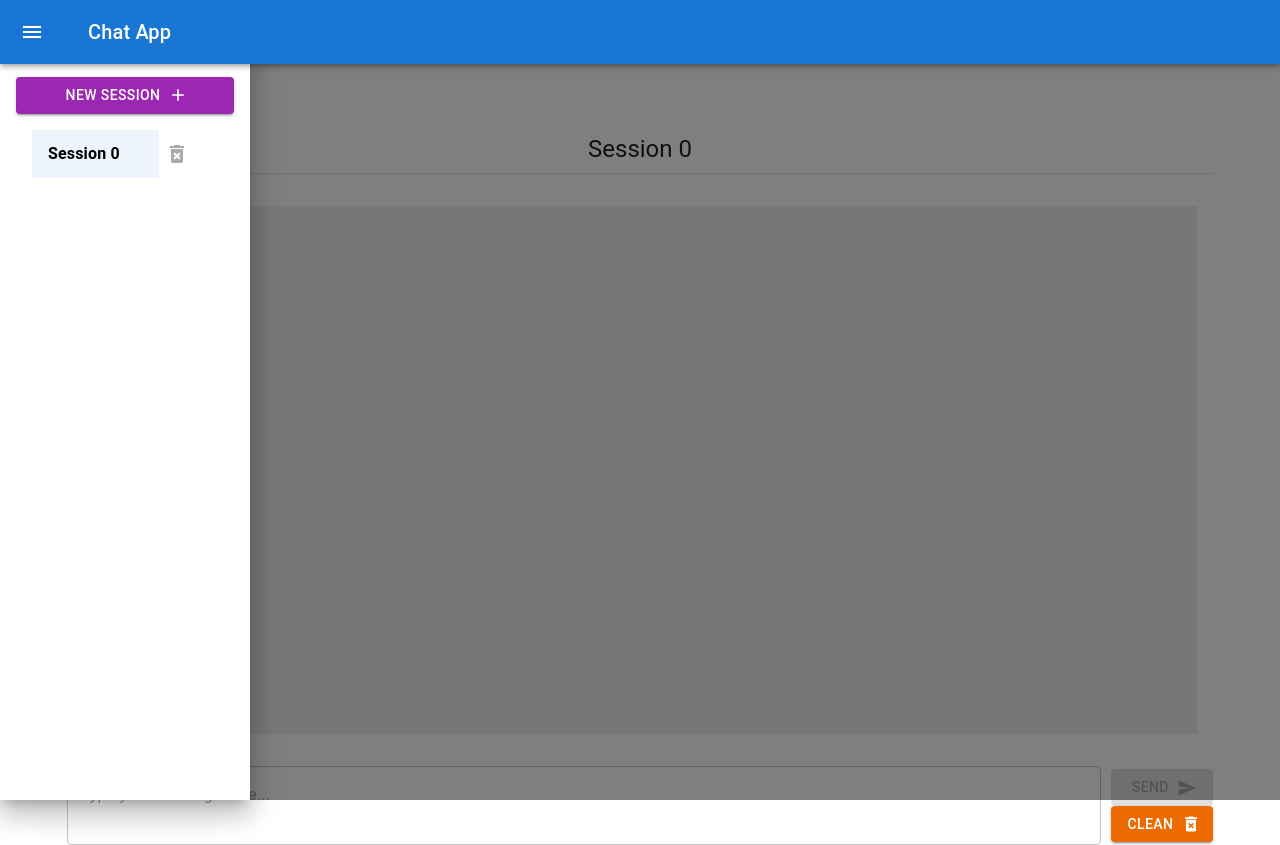
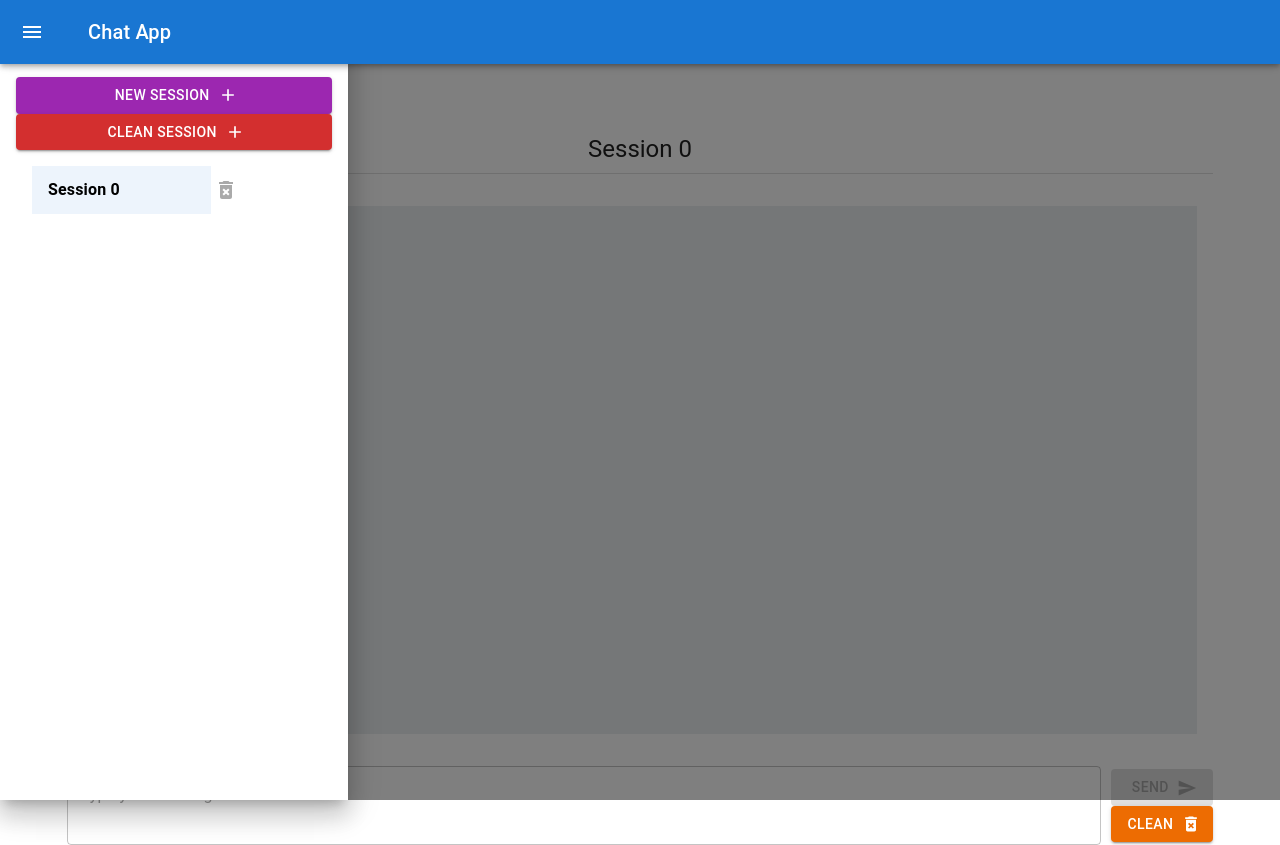
Before and after one commit to averitas/openaiproxybackend, a Next.js app in the folder openaiproxywebsite/: page /chat_app in a window 1280 px wide. Both pictures are taken after a click on the button "open drawer". Built offline with nearby package versions, Linux system fonts and the light colour scheme.

Commit message:
update (#4)
Co-authored-by: Sicheng Liu <sichengliu@microsoft.com>

```diff
--- a/openaiproxywebsite/components/side_panel.tsx
+++ b/openaiproxywebsite/components/side_panel.tsx
@@ -12,9 +12,10 @@ type Props = {
   setActiveSession: (session: Session) => void;
   newSession: () => void
   refreshData: () => void
+  cleanSession: () => void
 };
 
-const SidePanel: React.FC<Props> = ({ sessions, setSessions, activeSession, setActiveSession, newSession, refreshData }) => {
+const SidePanel: React.FC<Props> = ({ sessions, setSessions, activeSession, setActiveSession, newSession, cleanSession, refreshData }) => {
   useEffect(() => {
     return () => {
       refreshData()
@@ -45,6 +46,16 @@ const SidePanel: React.FC<Props> = ({ sessions, setSessions, activeSession, setA
       >
         New session
       </Button>
+      <Button
+        disabled={sessions.length > 8}
+        variant='contained'
+        color='error'
+        onClick={cleanSession}
+        endIcon={<AddIcon />}
+        style={{ width: "100%" }}
+      >
+        Clean session
+      </Button>
       <List>
         {sessions.map((session) => (
           <ListItem key={session.name} style={{display: 'flex', flexDirection: 'row'}}>
@@ -55,7 +66,7 @@ const SidePanel: React.FC<Props> = ({ sessions, setSessions, activeSession, setA
               </ListItemText>
             </ListItemButton>
             <ListItemButton disabled={sessions.length === 1} color='inherit'
-              onClick={event => onDeleteSession(event, session.name)} style={{ padding: '6px', minWidth: '10px' }} >
+              onClick={event => onDeleteSession(event, session.name)} style={{ padding: '3px', minWidth: '10px' }} >
               {<DeleteForeverIcon/>}
             </ListItemButton>
           </ListItem>
--- a/openaiproxywebsite/pages/chat_app.tsx
+++ b/openaiproxywebsite/pages/chat_app.tsx
@@ -121,6 +121,14 @@ const ChatApp: React.FC = () => {
     saveSession2MessageHistory(updatedHistory, sessionIndex, sessions);
   }
 
+  const cleanSession = () => {
+    setActiveSession({name: "Session 0", id: ""})
+    setSessions([{name: "Session 0", id: ""}])
+    setSessionIndex(1)
+    setMessages([])
+    setSession2MessageHistory(new Map<string, Message[]>([['Session 0', []]]))
+  }
+
   useEffect(() => {
     try {
       setMessages(getMessages())
@@ -164,7 +172,7 @@ const ChatApp: React.FC = () => {
           onClose={handleDrawerToggle} ModalProps={{ keepMounted: true }} open={mobileOpen}>
           <div style={{ minHeight: '45px' }} />
           <SidePanel sessions={sessions} setSessions={setSessions} activeSession={activeSession}
-            setActiveSession={switchSession} newSession={NewSession} refreshData={refreshStorageSessionData} />
+            setActiveSession={switchSession} newSession={NewSession} cleanSession={cleanSession} refreshData={refreshStorageSessionData} />
         </Drawer>
         <main style={{ height: '100vh', flexGrow: 1, padding: '3px' }}>
           <div style={{ minHeight: '30px' }} />
```
